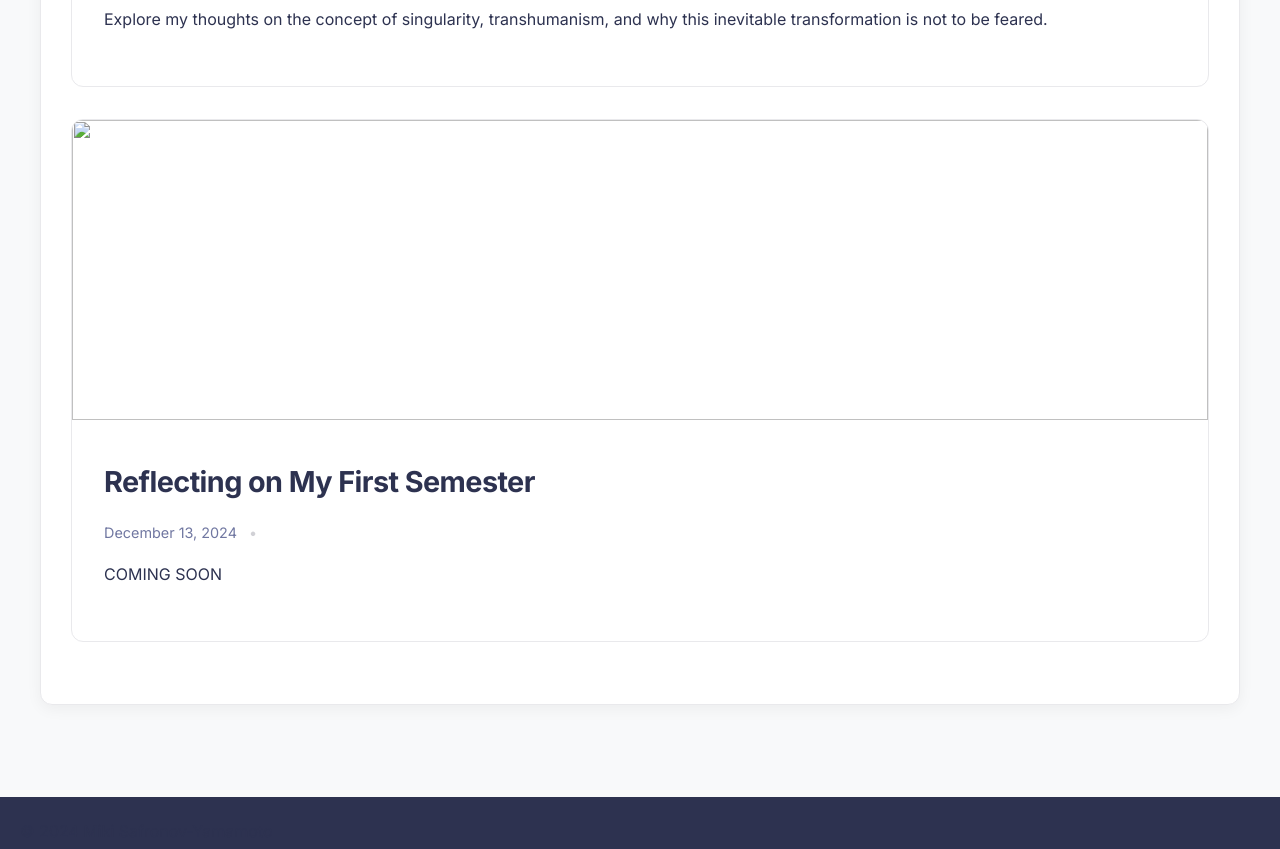
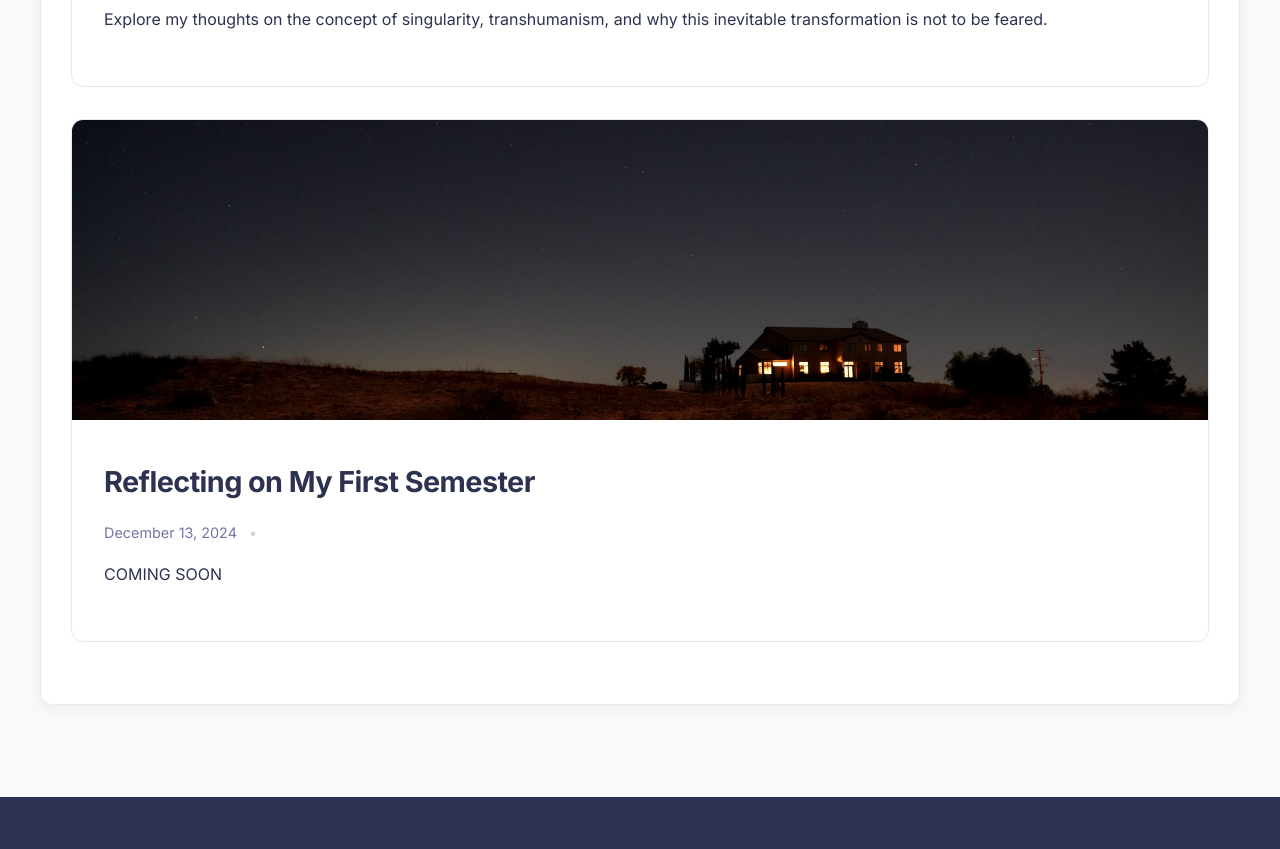
Before and after one commit to suspiciouscow/portfolio-site, a website: page writing.html in a window 1280 px wide. Shown: the part 980-1829 px from the top of the page. Drawn offline with Linux system fonts and the light colour scheme.

Commit message:
sem reflection banner

```diff
--- a/writing.html
+++ b/writing.html
@@ -51,7 +51,7 @@
              <!-- Article 2 -->
              <article class="feed-item">
                 <a href="semreflection.html" class="feed-link">
-                    <img src= alt= class="feed-image">
+                    <img src= "assets/images/reflection-cover.jpeg"= class="feed-image">
                     <div class="feed-content">
                         <h2>Reflecting on My First Semester</h2>
                         <div class="feed-meta">
```
Also changed, not shown: semreflection.html (+1 -1 lines), assets/images/reflection-cover.jpeg (added).
